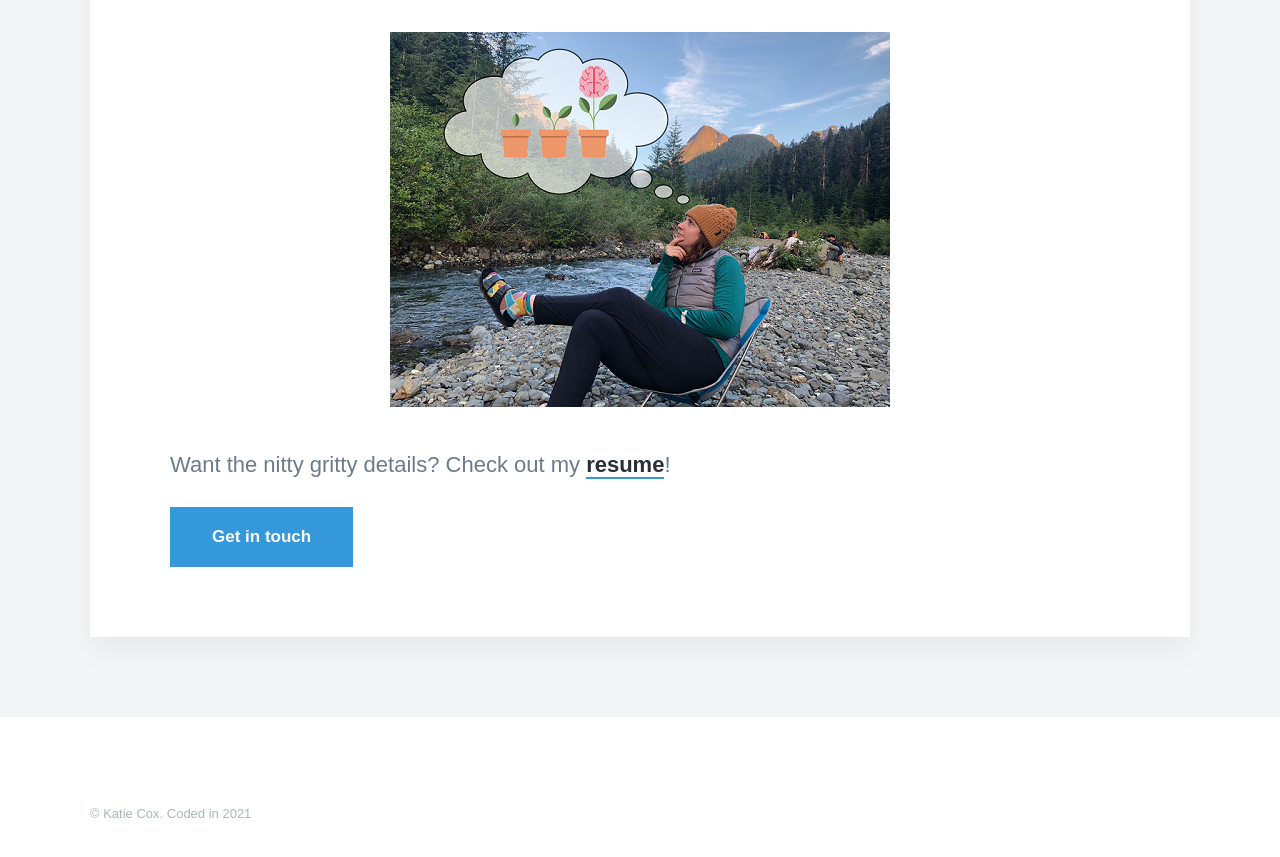
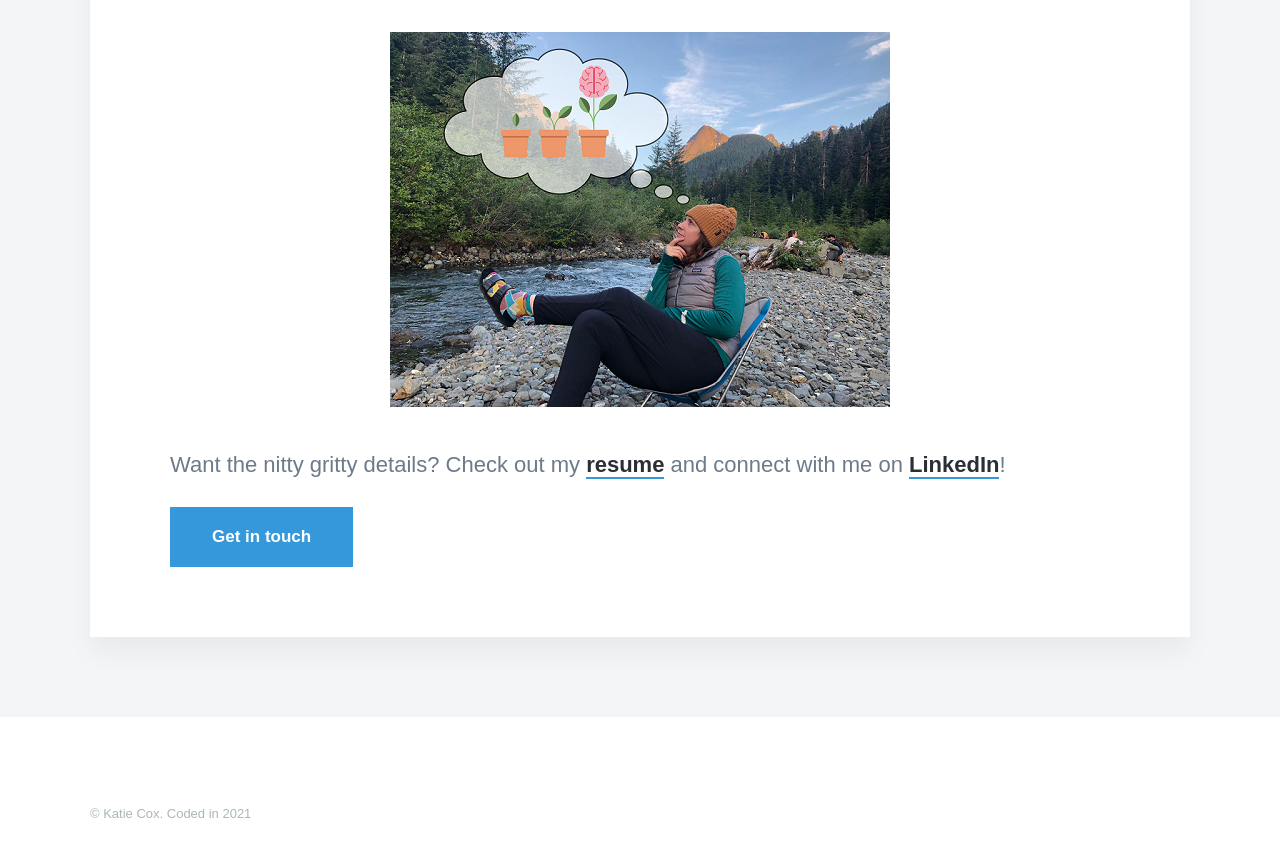
Before and after one commit to cox-katie/portfolio, a Jekyll site: the page built from _pages/about.md, in a window 1280 px wide and 900 px high, scrolled down 858 px. Shown: the top 857 px of the window. Built offline with Jekyll 4.4.1, drawn with Linux system fonts in a browser that asks for light colours; nearby versions of some CDN libraries; some web fonts are replaced.

Commit message:
Update about.md

```diff
--- a/_pages/about.md
+++ b/_pages/about.md
@@ -14,6 +14,6 @@ I like to have fun but I'm serious when it comes to developing relevant and cont
 
 ![This is me](/images/katie-profesh.png)
 
-Want the nitty gritty details? Check out my [resume](https://katieslearnings.com/images/Katie_Cox_Resume.pdf)!
+Want the nitty gritty details? Check out my [resume](https://katieslearnings.com/images/Katie_Cox_Resume.pdf) and connect with me on <a href="https://www.linkedin.com/in/katiecox85/">LinkedIn</a>!
 
 <a href="https://katieslearnings.com/contact" class="button button--large">Get in touch</a>
```
